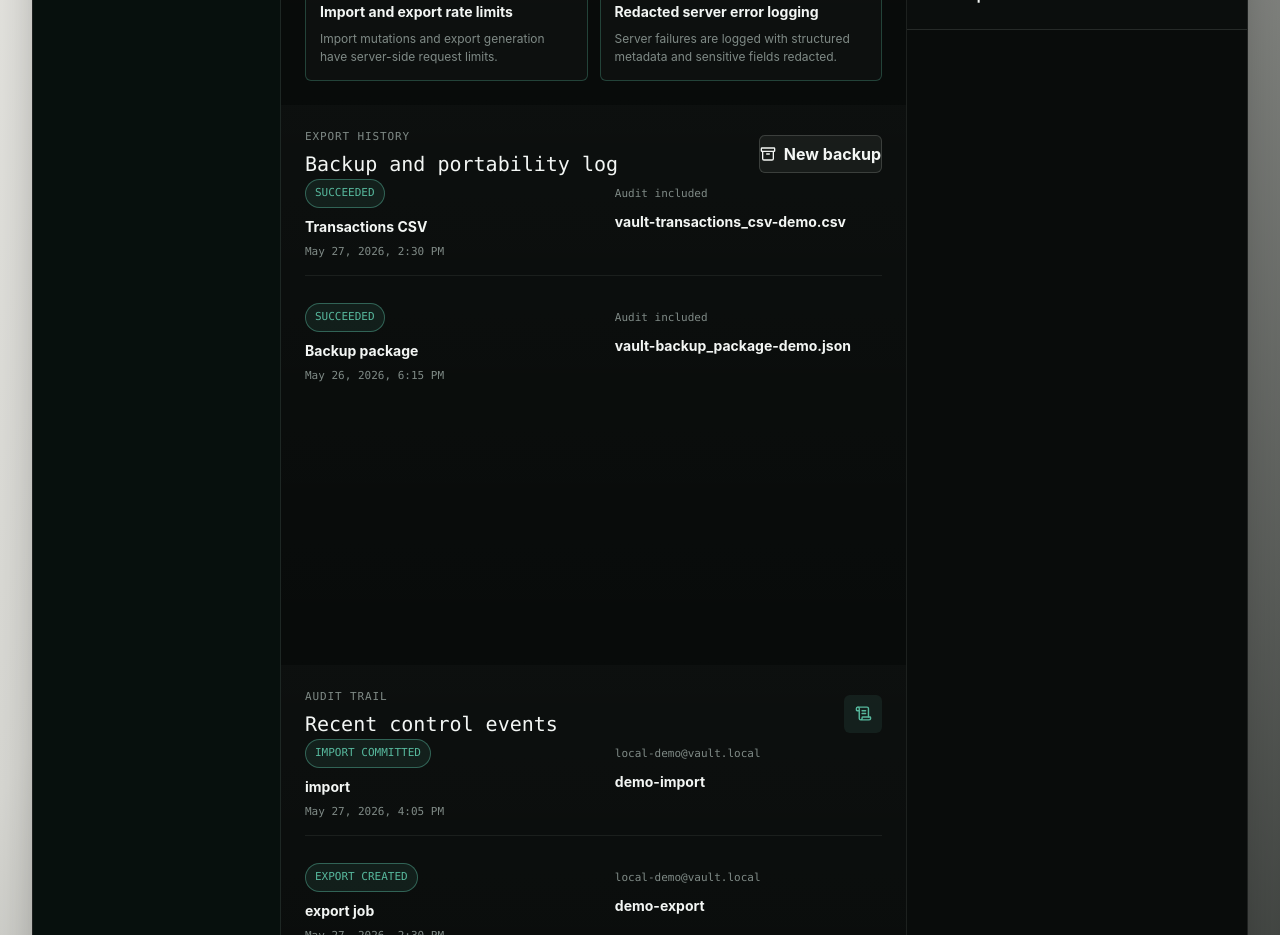
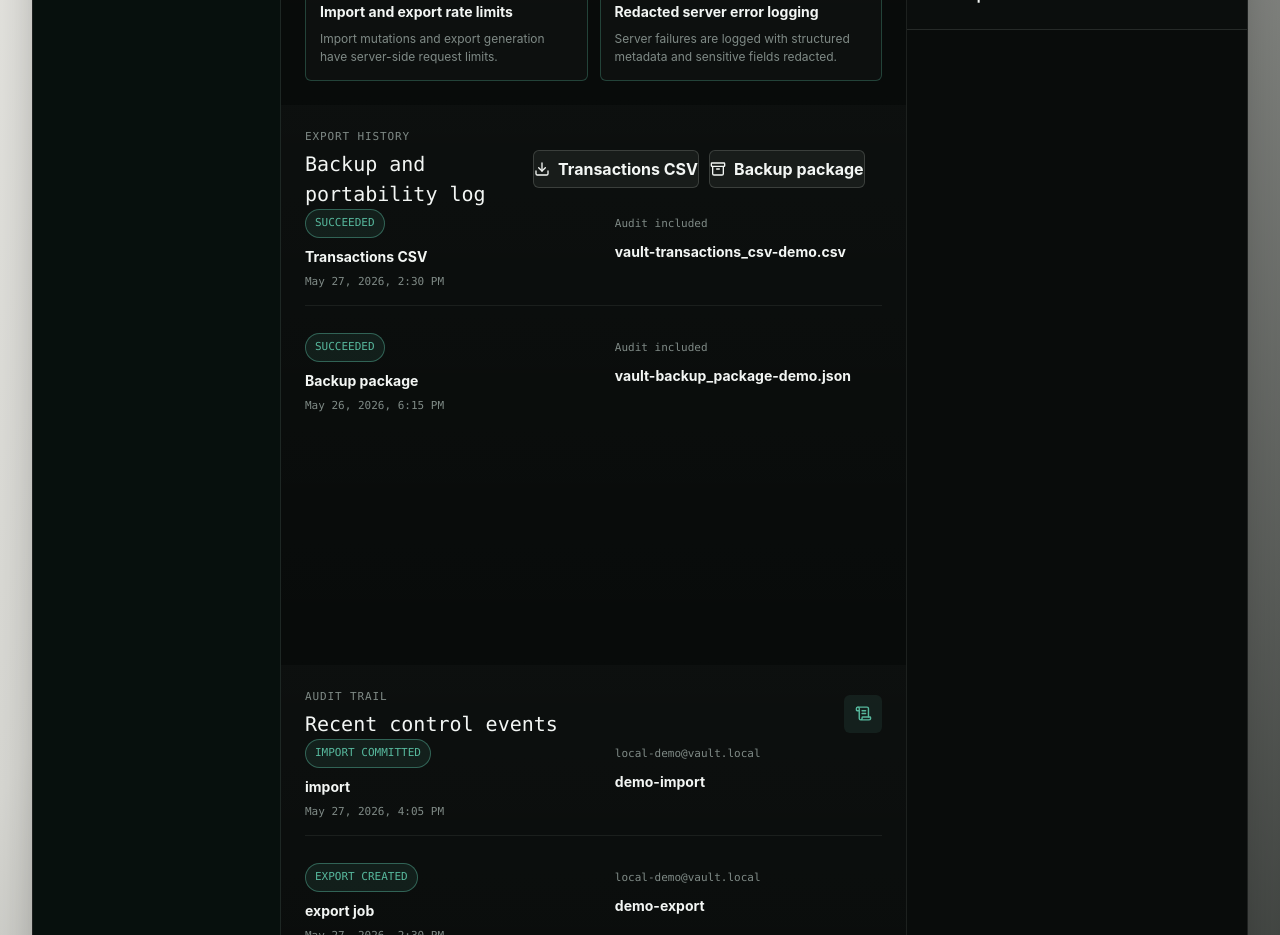
Before and after one commit to Luis-Castellanos/Ledger, a Next.js app: page /settings in a window 1280 px wide. Shown: the part 1140-2075 px from the top of the page. Built offline with nearby package versions, Linux system fonts and the light colour scheme; no server answers; the database is empty.

Commit message:
Improve settings export actions

```diff
--- a/src/app/settings/settings-workbench.tsx
+++ b/src/app/settings/settings-workbench.tsx
@@ -1,7 +1,7 @@
 "use client";
 
 import { FormEvent, useEffect, useRef, useState } from "react";
-import { Archive, Cloud, Database, KeyRound, Save, ScrollText, ShieldCheck, UserRound } from "lucide-react";
+import { Archive, Cloud, Database, Download, KeyRound, Save, ScrollText, ShieldCheck, UserRound } from "lucide-react";
 import { updateLedgerSettingsSchema } from "@/lib/finance/settings";
 import { getSetupReadiness, getSetupReadinessChecks, type SetupStatus, type SetupReadinessCheck } from "@/lib/setup/status";
 
@@ -281,10 +281,16 @@ export function SettingsWorkbench() {
               <p className="panel-label">Export history</p>
               <h2 className="panel-title">Backup and portability log</h2>
             </div>
-            <a className="secondary-action" href="/api/exports?format=backup_package">
-              <Archive size={16} />
-              New backup
-            </a>
+            <div className="transaction-controls">
+              <a className="secondary-action" href="/api/exports?format=transactions_csv">
+                <Download size={16} />
+                Transactions CSV
+              </a>
+              <a className="secondary-action" href="/api/exports?format=backup_package">
+                <Archive size={16} />
+                Backup package
+              </a>
+            </div>
           </div>
 
           <div className="export-history-list">
@@ -298,7 +304,7 @@ export function SettingsWorkbench() {
                   </div>
                   <div>
                     <span>{job.includeAuditEvents ? "Audit included" : "Audit excluded"}</span>
-                    <strong>{job.artifactUrl ?? job.errorMessage ?? "Pending artifact"}</strong>
+                    <strong>{getExportJobDetail(job)}</strong>
                   </div>
                 </article>
               ))
@@ -503,6 +509,18 @@ function formatExportTimestamp(value: string) {
   }).format(new Date(value));
 }
 
+function getExportJobDetail(job: ExportJobSummary) {
+  if (job.status === "failed") {
+    return job.errorMessage ?? "Export failed";
+  }
+
+  if (job.status === "running") {
+    return "Generating export";
+  }
+
+  return job.artifactUrl ?? "Generated export";
+}
+
 function formatAuditAction(action: string) {
   return action
     .split(".")
```
Also changed, not shown: 1 other file (tests, documents, lock files or other folders).
